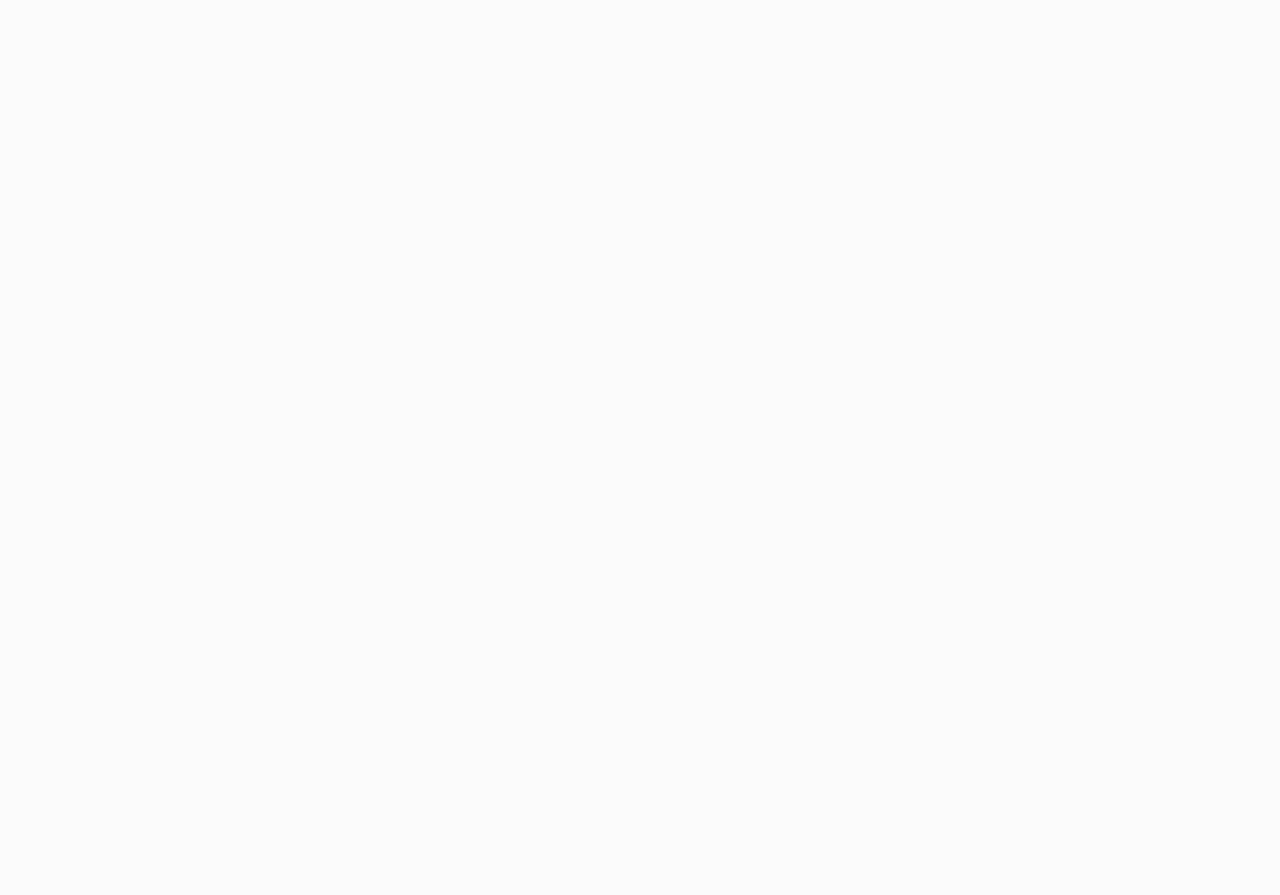
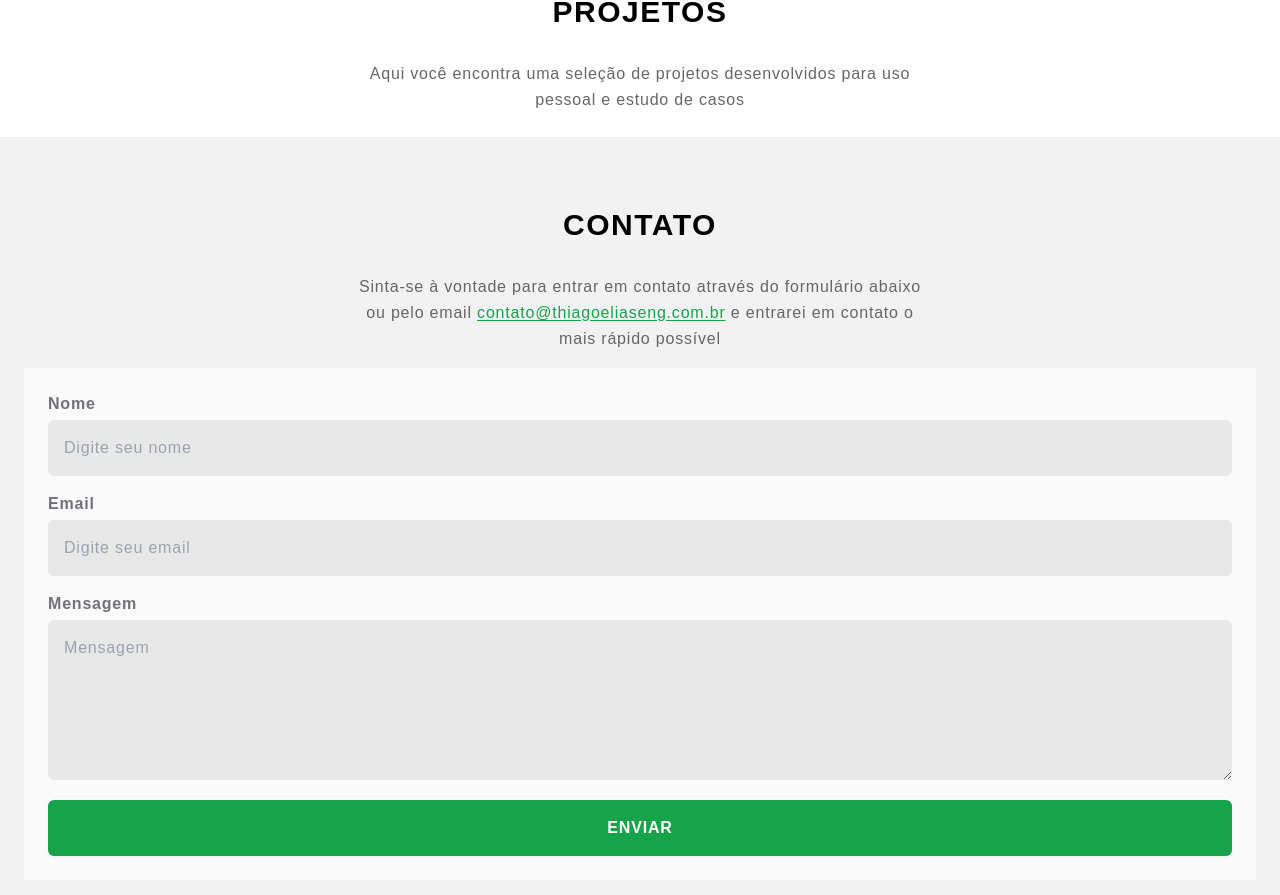
Before and after one commit to thiagoelias99/portfolio, a React (Vite) app in the folder v2/: page / in a window 1280 px wide. Shown: the part 1591-2486 px from the top of the page. Before the commit the page ends 1515 px from the top, so only its background shows below. Built offline with nearby package versions, Linux system fonts and the light colour scheme.

Commit message:
contact section

```diff
--- a/v2/src/App.tsx
+++ b/v2/src/App.tsx
@@ -1,6 +1,8 @@
 import Header from "./components/header"
 import AboutSection from "./sections/about"
+import ContactSection from "./sections/contact"
 import HeroSection from "./sections/hero"
+import ProjectsSection from "./sections/projects"
 
 function App() {
   return (
@@ -8,6 +10,8 @@ function App() {
       <Header />
       <HeroSection />
       <AboutSection />
+      <ProjectsSection />
+      <ContactSection />
     </div>
   )
 }
--- /dev/null
+++ b/v2/src/components/button/index.tsx
@@ -0,0 +1,13 @@
+import { ComponentProps } from 'react'
+import { cn } from "../../utils"
+
+export default function Button({ children, className, ...rest }: ComponentProps<'button'>) {
+  return (
+    <button
+      className={cn("bg-primary min-w-[80%] flex justify-center items-center text-primary-foreground font-semibold text-white py-4 px-6 rounded-md mt-4 uppercase hover:-translate-y-1 transition-all duration-400 shadow-sm", className)}
+      {...rest}
+    >
+      {children}
+    </button>
+  )
+}
--- /dev/null
+++ b/v2/src/components/form-input-label/index.tsx
@@ -0,0 +1,17 @@
+import { ComponentProps } from "react"
+import { cn } from "../../utils"
+
+interface FormInputLabelProps extends ComponentProps<"label"> {
+  spacer?: boolean
+}
+
+export default function FormInputLabel({ spacer, children, className, ...rest }: FormInputLabelProps) {
+  return (
+    <label
+      className={cn("text-muted-foreground font-semibold", spacer ? "mt-3" : "", className)}
+      {...rest}
+    >
+      {children}
+    </label>
+  )
+}
--- /dev/null
+++ b/v2/src/components/text-area-input-field/index.tsx
@@ -0,0 +1,12 @@
+import { ComponentProps } from "react"
+import { cn } from "../../utils"
+
+export default function TextAreaInputField({ className, ...rest }: ComponentProps<"textarea">) {
+  return (
+    <textarea
+      className={cn("p-4 rounded-md bg-muted text-muted-foreground min-h-40", className)}
+      placeholder="Mensagem"
+      {...rest}
+    />
+  )
+}
--- /dev/null
+++ b/v2/src/components/text-input-field/index.tsx
@@ -0,0 +1,11 @@
+import { ComponentProps } from "react"
+import { cn } from "../../utils"
+
+export default function TextInputField({ className, ...rest }: ComponentProps<"input">) {
+  return (
+    <input
+      className={cn("p-4 rounded-md bg-muted text-muted-foreground", className)}
+      {...rest}
+    />
+  )
+}
--- a/v2/src/components/typography/index.tsx
+++ b/v2/src/components/typography/index.tsx
@@ -4,7 +4,7 @@ import { cn } from "../../utils"
 export function SectionPrimaryTitle({ children, className, ...rest }: ComponentProps<'h2'>) {
   return (
     <h2
-      className={cn("text-hero-foreground text-3xl font-bold p-10 uppercase text-justify tracking-wider leading-relaxed", className)}
+      className={cn("text-hero-foreground text-3xl font-bold p-10 pb-2 uppercase text-justify tracking-wider leading-relaxed", className)}
       {...rest}
     >{children}</h2>
   )
--- a/v2/src/sections/about/index.tsx
+++ b/v2/src/sections/about/index.tsx
@@ -7,7 +7,7 @@ export default function AboutSection() {
   return (
     <Section
       id="sobre">
-      <SectionPrimaryTitle className="pb-2">Sobre mim</SectionPrimaryTitle>
+      <SectionPrimaryTitle>Sobre mim</SectionPrimaryTitle>
       <SectionParagraph>
         Profissional com 15 anos de experiência no mercado aeroespacial e defesa nas
         áreas de desenvolvimento de sistemas, engenharia de manufatura e engenharia eletrônica
--- /dev/null
+++ b/v2/src/sections/contact/index.tsx
@@ -0,0 +1,36 @@
+import Button from "../../components/button"
+import FormInputLabel from "../../components/form-input-label"
+import Section from "../../components/section"
+import TextAreaInputField from "../../components/text-area-input-field"
+import TextInputField from "../../components/text-input-field"
+import { SectionParagraph, SectionPrimaryTitle } from "../../components/typography"
+
+export default function ContactSection() {
+  return (
+    <Section
+      id="contato"
+      className="bg-hero text-hero-foreground"
+    >
+      <SectionPrimaryTitle className="text-center">Contato</SectionPrimaryTitle>
+      <SectionParagraph
+        className="text-center"
+      >
+        Sinta-se à vontade para entrar em contato através do formulário abaixo ou pelo email <a className="text-primary underline underline-offset-2">contato@thiagoeliaseng.com.br</a> e entrarei em contato o mais rápido possível
+      </SectionParagraph>
+
+      <form
+        action="send-email.php"
+        method="POST"
+        className="w-full bg-popover text-popover-foreground p-6 flex flex-col gap-1"
+      >
+        <FormInputLabel htmlFor="name">Nome</FormInputLabel>
+        <TextInputField required id="name" placeholder="Digite seu nome" />
+        <FormInputLabel htmlFor="email" spacer>Email</FormInputLabel>
+        <TextInputField required id="email" type="email" placeholder="Digite seu email" />
+        <FormInputLabel htmlFor="message" spacer>Mensagem</FormInputLabel>
+        <TextAreaInputField required id="message" />
+        <Button type="submit">Enviar</Button>
+      </form>
+    </Section>
+  )
+}
--- a/v2/src/sections/hero/index.tsx
+++ b/v2/src/sections/hero/index.tsx
@@ -6,7 +6,7 @@ export default function HeroSection() {
   return (
     <Section
       id="hero"
-      className="min-h-[580px] bg-hero justify-center">
+      className="min-h-[580px] bg-hero justify-center gap-6">
       <SectionPrimaryTitle className="text-4xl">Olá, eu sou o Thiago Elias</SectionPrimaryTitle>
       <SectionParagraph className="text-center">Sou desenvolvedor especializado em aplicações web, mobile e desktop, com mais de 15 anos de experiência no desenvolvimento de softwares</SectionParagraph>
       <LinkButton href="#sobre">Conheça meu trabalho</LinkButton>
--- /dev/null
+++ b/v2/src/sections/projects/index.tsx
@@ -0,0 +1,16 @@
+import Section from "../../components/section"
+import { SectionParagraph, SectionPrimaryTitle } from "../../components/typography"
+
+export default function ProjectsSection() {
+  return (
+    <Section
+      id="projetos"
+      className="bg-white"
+    >
+      <SectionPrimaryTitle>Projetos</SectionPrimaryTitle>
+      <SectionParagraph
+        className="text-center"
+      >Aqui você encontra uma seleção de projetos desenvolvidos para uso pessoal e estudo de casos</SectionParagraph>
+    </Section>
+  )
+}
```
Also changed, not shown: 1 other file (tests, documents, lock files or other folders).
